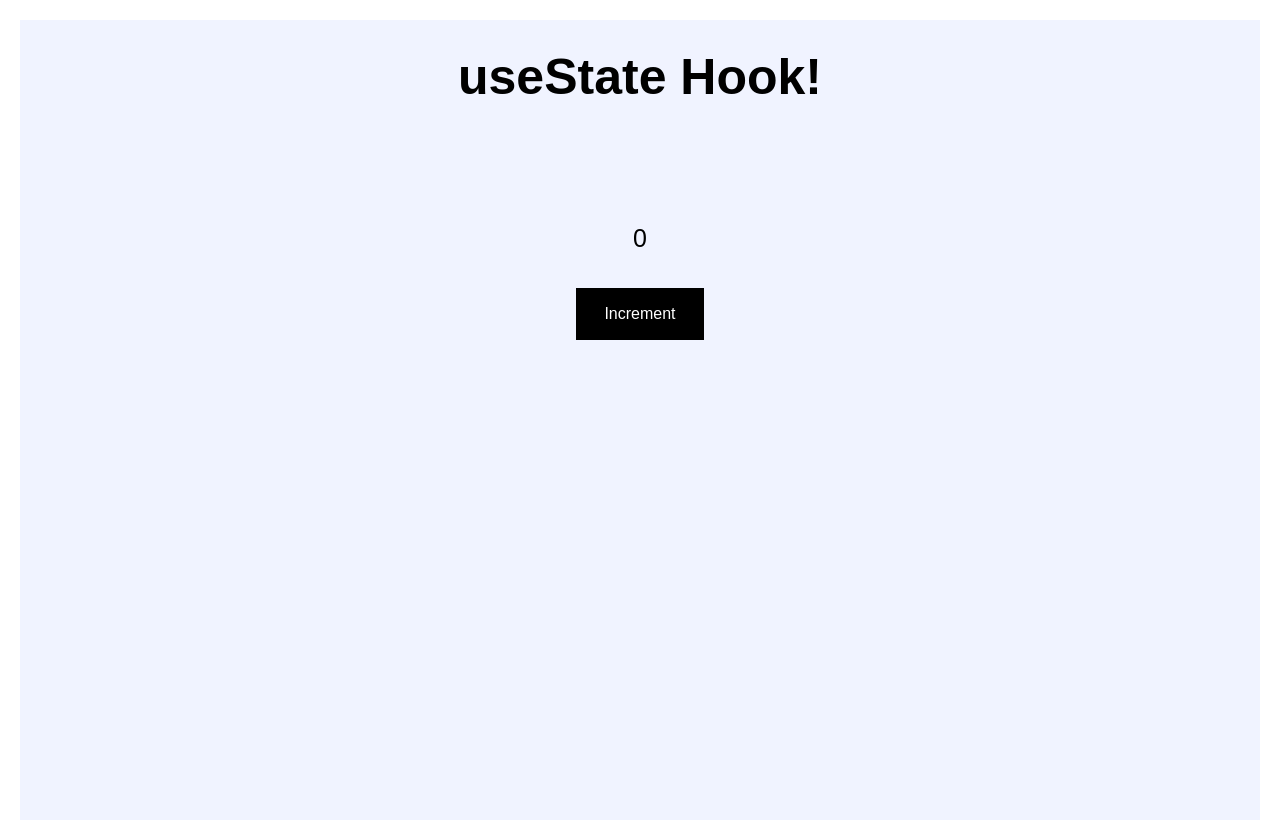
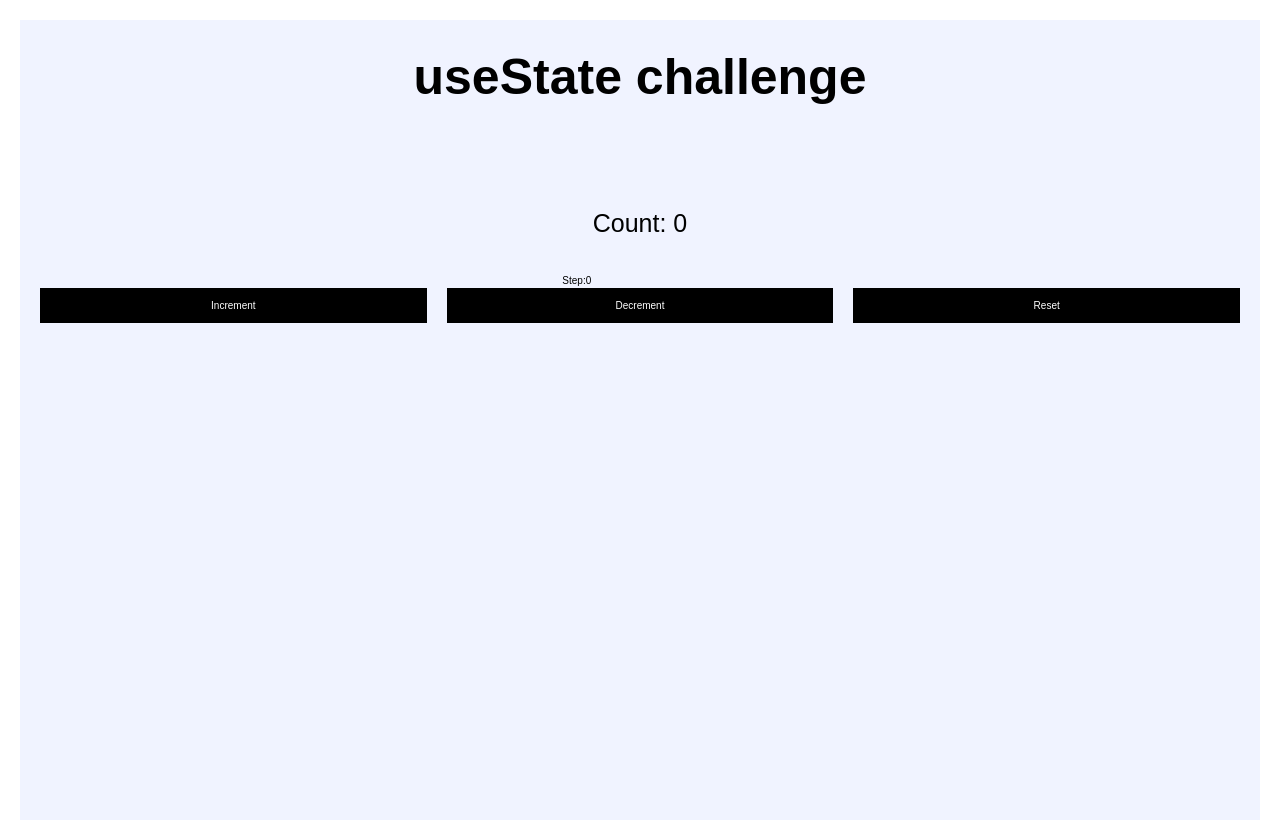
Before and after one commit to kanganamaheshwari0-cmd/react-project, a React (Vite) app in the folder react-project/: page / in a window 1280 px wide. Built offline with nearby package versions, Linux system fonts and the light colour scheme.

Commit message:
React useState hook challenge

```diff
--- a/react-project/src/App.jsx
+++ b/react-project/src/App.jsx
@@ -366,10 +366,11 @@ import React from 'react'
 // import EventPropagation from './components/EventPropagation';
 // import Profile from "./components/Profile";
 import "./components/EV.css"
+import CounterChallenge from './components/hooks/useState/Challenge';
 // import { Todo } from './projects/Todo/Todo';
 // import { Keys } from './Keys';
 // import ShortCircuitExample from './components/ShortCircuit';
-import { Counter } from './components/hooks/useState';
+// import { Counter } from './components/hooks/useState';
 // import State from './components/hooks/State';
 // import { DerivedState } from './components/DerivedState';
 // import { LiftingState } from './components/LiftStateUp';
@@ -390,7 +391,8 @@ const App = () => {
       {/* <Todo/> */}
       {/* <Keys/> */}
       {/* <ShortCircuitExample/> */}
-      <Counter/>
+      {/* <Counter/> */}
+      <CounterChallenge/>
   {/* <Sibling/> */}
   </section>
   // <Profile/>
--- /dev/null
+++ b/react-project/src/components/hooks/useState/Challenge.jsx
@@ -0,0 +1,46 @@
+import { useState } from "react";
+import "../Hooks.css";
+
+
+const CounterChallenge = () => {
+
+    const [count, setCount] = useState(0);
+    const [step, setStep] = useState(0);
+
+    const handleIncrement = () => {
+        setCount(count + step);
+    }
+
+     const handleDecrement = () => {
+        setCount(count - step);
+    }
+
+    const handleReset = () => {
+        setCount(0);
+
+    }
+    return(
+        <div className="container state-container">
+            <h1>useState challenge</h1>
+
+            <p>
+                Count: <span>{count}</span>
+            </p>
+            <div>
+                <label>
+                     Step:
+                    <input type="number"
+                     value={step}
+                      onChange={(e) => setStep(Number(e.target.value))} />
+                </label>
+            </div>
+            <div className="grid-three-cols">
+                <button onClick={handleIncrement} disabled={count >= 100}>Increment</button>
+                <button onClick={handleDecrement} disabled={count <= 0}>Decrement</button>
+                <button onClick={handleReset}>Reset</button>
+            </div>
+        </div>
+    );
+};
+
+export default CounterChallenge;
```
